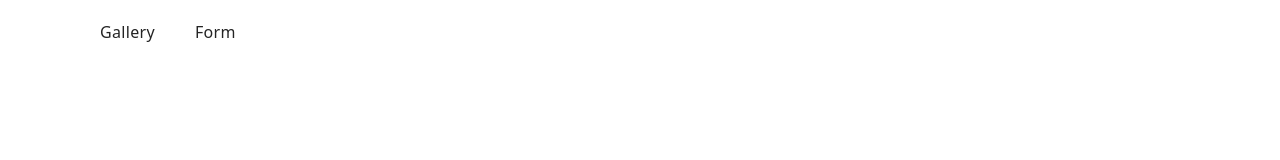
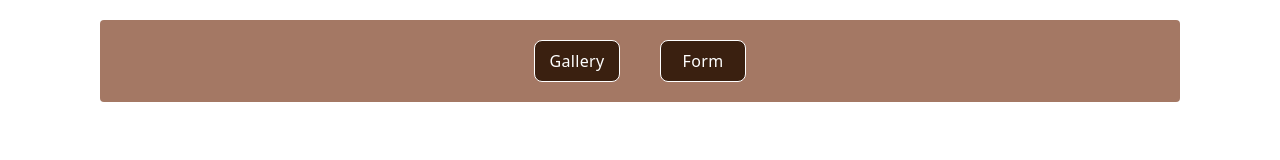
Before and after one commit to hanna-uler/goit-js-hw-09, a website built with Vite: page src/index.html in a window 1280 px wide. Built offline with nearby package versions, Linux system fonts and the light colour scheme.

Commit message:
style index.html

```diff
--- a/src/css/styles.css
+++ b/src/css/styles.css
@@ -46,7 +46,25 @@ ul {
   color: #fff;
   font-style: bold;
 }
+.nav{
+  background-color: #A47864;
+  padding: 20px;
+  border-radius: 4px;
+  display: flex;
+  justify-content: center;;
+}
+.nav-link{
+  background-color: #3a2010;
+  color: #fff;
+  padding: 8px;
+  border-radius: 8px;
+  width: 68px;
+  text-align: center;
+  border: 1px solid;}
 
+.nav-link:hover {
+  color: #A47864;
+}
 .gallery {
   display: flex;
   flex-wrap: wrap;
```
